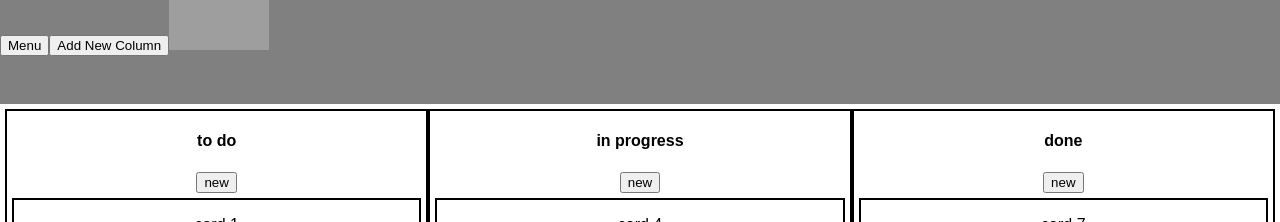
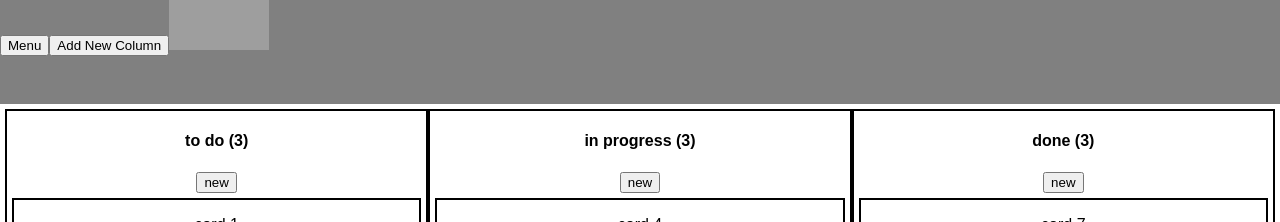
Before and after one commit to acsly/kanbanboard-naive-react, a React app: page / in a window 1280 px wide. Shown: the top 222 px of the page. Built offline with nearby package versions, Linux system fonts and the light colour scheme; grey boxes are pictures that could not be loaded.

Commit message:
card numbers are shown in column headers

```diff
--- a/src/components/Columns/Column/Column.js
+++ b/src/components/Columns/Column/Column.js
@@ -6,7 +6,7 @@ import Cards from '../../Cards/Cards';
 const column = (props) => (
     <div className={classes.Column}>
         <header>
-            <h4>{props.name}</h4>
+            <h4>{props.name} ({props.cards.length})</h4>
             <button onClick={props.newCardClicked}>new</button>
         </header>
         <div>
```
